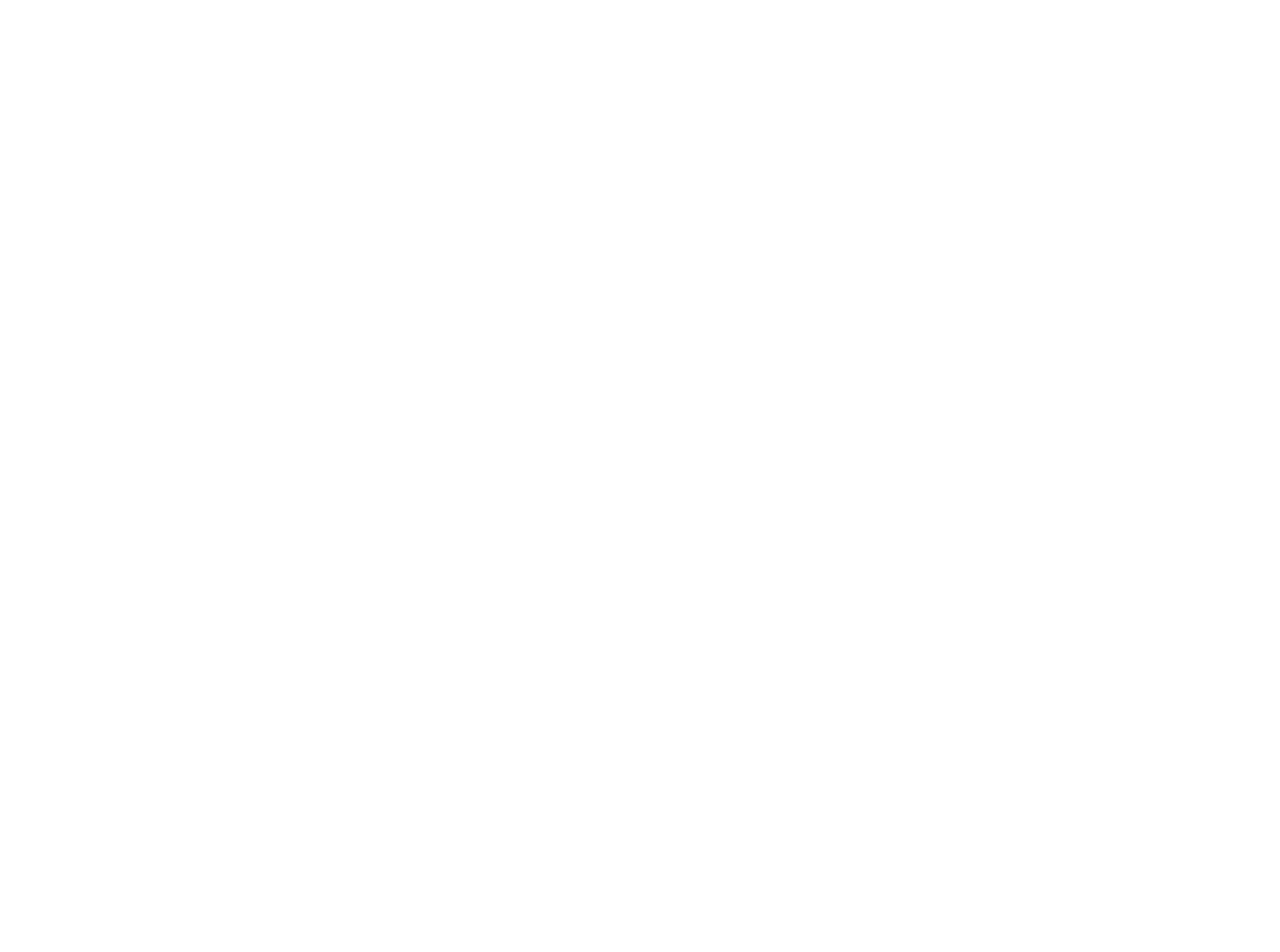
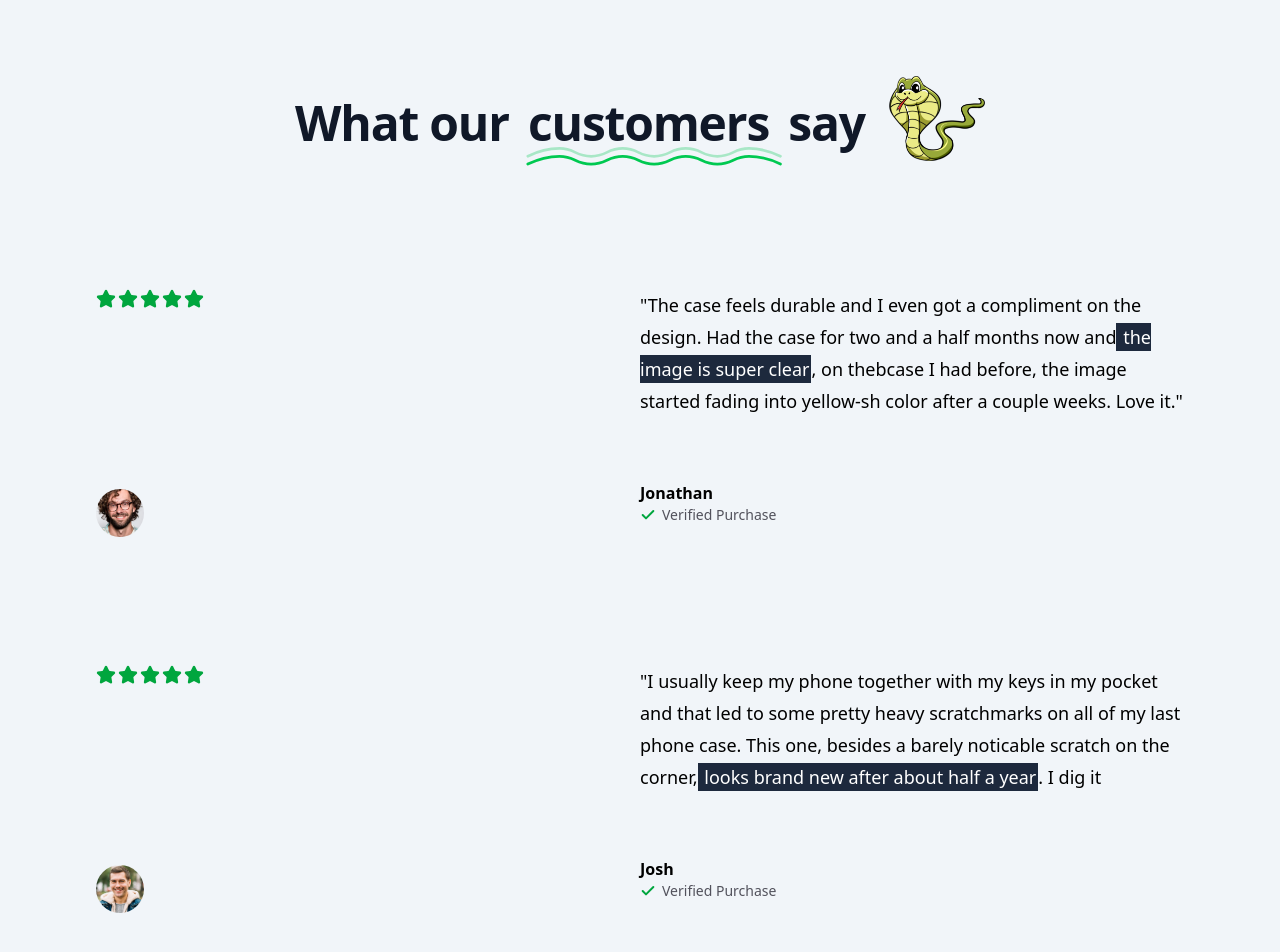
Before and after one commit to johanmaureen/casecobra, a Next.js app: page / in a window 1280 px wide. Shown: the part 996-1948 px from the top of the page. Before the commit the page ends 976 px from the top, so only its background shows below. Built offline with nearby package versions, Linux system fonts and the light colour scheme; no server answers.

Commit message:
page.tsx finished

```diff
--- /dev/null
+++ b/src/app/components/Icons.tsx
@@ -0,0 +1,20 @@
+import { LucideProps } from 'lucide-react'
+
+export const Icons = {
+  underline: (props: LucideProps) => (
+    <svg {...props} viewBox='0 0 687 155'>
+      <g
+        stroke='currentColor'
+        strokeWidth='7'
+        fill='none'
+        fillRule='evenodd'
+        strokeLinecap='round'
+        strokeLinejoin='round'>
+        <path
+          d='M20 98c27-13.3333333 54-20 81-20 40.5 0 40.5 20 81 20s40.626917-20 81-20 40.123083 20 80.5 20 40.5-20 81-20 40.5 20 81 20 40.626917-20 81-20c26.915389 0 53.748722 6.6666667 80.5 20'
+          opacity='.3'></path>
+        <path d='M20 118c27-13.3333333 54-20 81-20 40.5 0 40.5 20 81 20s40.626917-20 81-20 40.123083 20 80.5 20 40.5-20 81-20 40.5 20 81 20 40.626917-20 81-20c26.915389 0 53.748722 6.6666667 80.5 20'></path>
+      </g>
+    </svg>
+  ),
+}
--- a/src/app/components/Navbar.tsx
+++ b/src/app/components/Navbar.tsx
@@ -2,10 +2,12 @@
 import MaxWidtWrapper from "./MaxWidtWrapper";
 import { buttonVariants } from "@/components/ui/button";
 import { ArrowRight } from "lucide-react";
+import { getKindeServerSession } from "@kinde-oss/kinde-auth-nextjs/server";
 
-const Navbar = () => {
-  const user = undefined;
-  const isAdmin = false;
+const Navbar = async () => {
+  const { getUser } = getKindeServerSession();
+  const user = await getUser();
+  const isAdmin = user?.email === process.env.ADMIN_EMAIL;
   return (
     <nav className="sticky z-100 h-14 inset-x-0 top-0 w-full border-b border-gray-200 bg-white/75 backdrop-blur-lg transition-all">
       <MaxWidtWrapper>
--- /dev/null
+++ b/src/app/components/Reviews.tsx
@@ -0,0 +1,3 @@
+export function Reviews() {
+  return <div></div>;
+}
--- a/src/app/page.tsx
+++ b/src/app/page.tsx
@@ -1,6 +1,8 @@
 import { Check, Star } from "lucide-react";
 import MaxWidtWrapper from "./components/MaxWidtWrapper";
 import Phone from "./components/Phone";
+import { Icons } from "./components/Icons";
+import { Reviews } from "./components/Reviews";
 
 export default function Home() {
   return (
@@ -97,6 +99,95 @@
           </div>
         </MaxWidtWrapper>
       </section>
+      <section className="bg-slate-100 py-24">
+        <MaxWidtWrapper className="flex flex-col items-center gap-16 sm:gap-32">
+          <div className="flex flex-col lg:flex-row items-center gap-4 sm:gap-6">
+            <h2 className="order-1 mt-2 tracking-tight text-center text-balance leading-tight! font-bold text-5xl md:text-6l text-gray-900">
+              What our{" "}
+              <span className="relative px-2">
+                customers{" "}
+                <Icons.underline className="hidden sm:block pointer-events-none absolute inset-x-0 -bottom-6 text-green-500" />{" "}
+              </span>{" "}
+              say
+            </h2>
+            <img src="/snake-2.png" className="w-24 order-0 lg:order-2" />
+          </div>
+          <div className="mx-auto grid max-w-2xl grid-cols-1 px-4 lg:mx-0 lg:max-w-none lg:grid-cols-2 gap-y-16">
+            <div className="flex gap-0.5 mb-5">
+              <Star className="h-5 w-5 text-green-600 fill-green-600" />
+              <Star className="h-5 w-5 text-green-600 fill-green-600" />
+              <Star className="h-5 w-5 text-green-600 fill-green-600" />
+              <Star className="h-5 w-5 text-green-600 fill-green-600" />
+              <Star className="h-5 w-5 text-green-600 fill-green-600" />
+            </div>
+            <div className="text-lg leading-8">
+              <p>
+                "The case feels durable and I even got a compliment on the
+                design. Had the case for two and a half months now and
+                <span className="p-0.5 bg-slate-800 text-white">
+                  {" "}
+                  the image is super clear
+                </span>
+                , on thebcase I had before, the image started fading into
+                yellow-sh color after a couple weeks. Love it."
+              </p>
+            </div>
+            <div className="flex gap-4 mt-2">
+              <img
+                className="rounded-full h-12 w-12 object-cover"
+                src="/users/user-1.png"
+                alt="User 1"
+              />
+            </div>
+            <div className="flex flex-col">
+              <p className="font-semibold ">Jonathan</p>
+              <div className="flex gap-1.5 items-center text-zinc-600">
+                <Check className="h-4 w-4 stroke-[3px] text-green-600" />
+                <p className="text-sm">Verified Purchase</p>
+              </div>
+            </div>
+          </div>
+          <div className="mx-auto grid max-w-2xl grid-cols-1 px-4 lg:mx-0 lg:max-w-none lg:grid-cols-2 gap-y-16">
+            <div className="flex gap-0.5 mb-5">
+              <Star className="h-5 w-5 text-green-600 fill-green-600" />
+              <Star className="h-5 w-5 text-green-600 fill-green-600" />
+              <Star className="h-5 w-5 text-green-600 fill-green-600" />
+              <Star className="h-5 w-5 text-green-600 fill-green-600" />
+              <Star className="h-5 w-5 text-green-600 fill-green-600" />
+            </div>
+            <div className="text-lg leading-8">
+              <p>
+                "I usually keep my phone together with my keys in my pocket and
+                that led to some pretty heavy scratchmarks on all of my last
+                phone case. This one, besides a barely noticable scratch on the
+                corner,
+                <span className="p-0.5 bg-slate-800 text-white">
+                  {" "}
+                  looks brand new after about half a year
+                </span>
+                . I dig it
+              </p>
+            </div>
+            <div className="flex gap-4 mt-2">
+              <img
+                className="rounded-full h-12 w-12 object-cover"
+                src="/users/user-4.jpg"
+                alt="User 1"
+              />
+            </div>
+            <div className="flex flex-col">
+              <p className="font-semibold ">Josh</p>
+              <div className="flex gap-1.5 items-center text-zinc-600">
+                <Check className="h-4 w-4 stroke-[3px] text-green-600" />
+                <p className="text-sm">Verified Purchase</p>
+              </div>
+            </div>
+          </div>
+        </MaxWidtWrapper>
+        <div className="pt-16">
+          <Reviews />
+        </div>
+      </section>
     </div>
   );
 }
```
